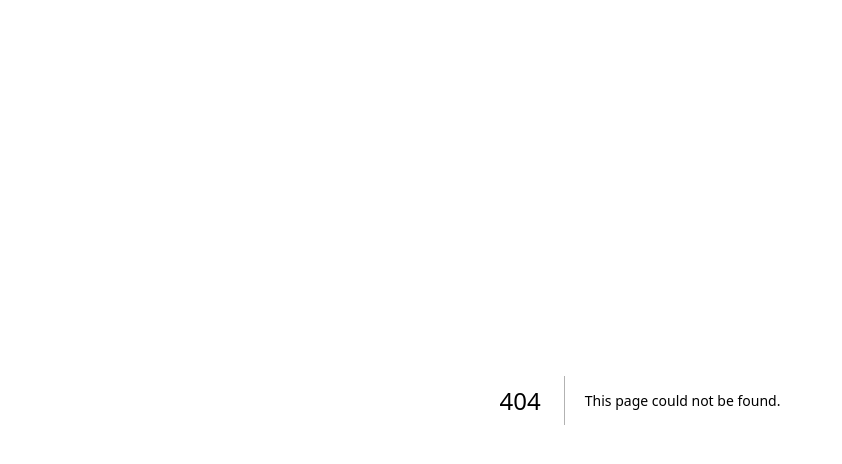
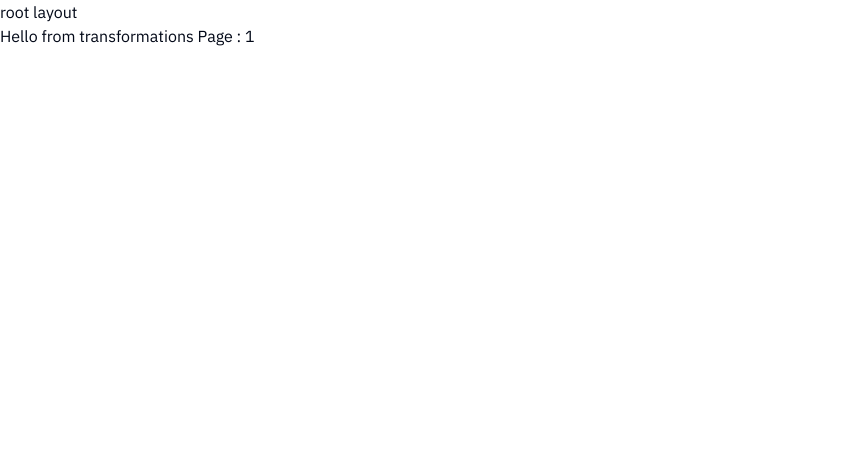
Before and after one commit to YousfiHamza/pixeluxe-ai, a Next.js app: page /transformations/1 in a window 1280 px wide. Before the commit this address had no page. Shown: the top 464 px of the page, without its empty margins (0-842 px from the left). Built offline with nearby package versions, Linux system fonts and the light colour scheme.

Commit message:
chore: routing system basics

```diff
--- /dev/null
+++ b/app/(auth)/layout.tsx
@@ -0,0 +1,5 @@
+import React from "react";
+
+export function layout({ children }: { children: React.ReactNode }) {
+  return <main className="auth">{children}</main>;
+}
--- /dev/null
+++ b/app/(root)/credits/page.tsx
@@ -0,0 +1,5 @@
+import React from "react";
+
+export default function CreditsPageage() {
+  return <div>Hello from credits page</div>;
+}
--- /dev/null
+++ b/app/(root)/layout.tsx
@@ -0,0 +1,12 @@
+const Layout = ({ children }: { children: React.ReactNode }) => {
+  return (
+    <main className="root">
+      root layout
+      <div className="root-container">
+        <div className="wrapper">{children}</div>
+      </div>
+    </main>
+  );
+};
+
+export default Layout;
--- /dev/null
+++ b/app/(root)/profile/page.tsx
@@ -0,0 +1,5 @@
+import React from "react";
+
+export default function ProfilePage() {
+  return <div>Hello from profile page</div>;
+}
--- /dev/null
+++ b/app/(root)/transformations/[id]/page.tsx
@@ -0,0 +1,9 @@
+import React from "react";
+
+export default function TransformationPage({
+  params,
+}: {
+  params: { id: string };
+}) {
+  return <div>Hello from transformations Page : {params.id}</div>;
+}
--- /dev/null
+++ b/app/(root)/transformations/[id]/update/page.tsx
@@ -0,0 +1,9 @@
+import React from "react";
+
+export default function UpdateTransformationPage({
+  params,
+}: {
+  params: { id: string };
+}) {
+  return <div>Hello from Update Transfo Page : {params.id}</div>;
+}
--- /dev/null
+++ b/app/(root)/transformations/add/[type]/page.tsx
@@ -0,0 +1,9 @@
+import React from "react";
+
+export default function TransformationPage({
+  params,
+}: {
+  params: { type: string };
+}) {
+  return <div>Hello from Add transformations Page : {params.type}</div>;
+}
```
Also changed, not shown: app/(root)/page.tsx (renamed from app/page.tsx).
